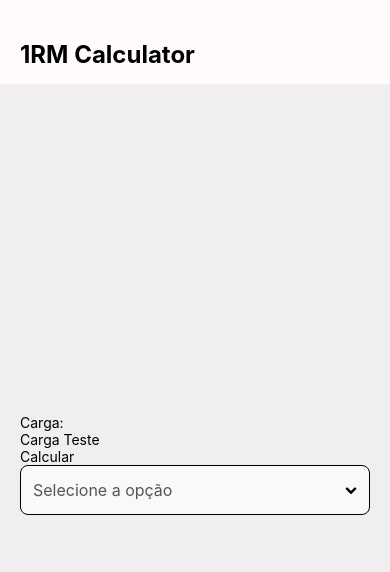
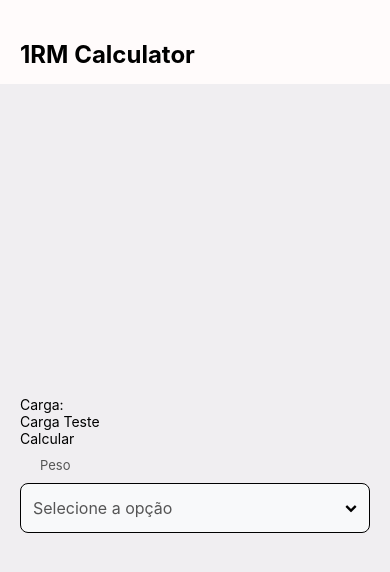
Before and after one commit to felipesousac/1rm-calculator, a React Native app: screen / in a window 390 px wide. Shown: the top 572 px of the page. Built offline with nearby package versions, Linux system fonts and the light colour scheme.

Commit message:
Add style do selected input

```diff
--- a/src/components/Form/index.jsx
+++ b/src/components/Form/index.jsx
@@ -71,9 +71,10 @@ export function Form() {
         <Text>Calcular</Text>
       </TouchableOpacity>
       <Select
-        onChangeSelect={id => alert(id)}
+        onChangeSelect={() => {}}
         text="Selecione a opção"
         options={fakePeso}
+        label="Peso"
       />
     </SafeAreaView>
   )
--- a/src/components/Select/index.jsx
+++ b/src/components/Select/index.jsx
@@ -11,20 +11,40 @@ import Icon from 'react-native-vector-icons/FontAwesome'
 
 import { styles } from './styles'
 
-export function Select({ options, onChangeSelect, text }) {
+export function Select({ options, onChangeSelect, text, label }) {
   const [txt, setTxt] = useState(text)
   const [modalVisible, setModalVisible] = useState(false)
+  const [selected, setSelected] = useState('')
 
   function renderOption(item) {
     return (
-      <TouchableOpacity style={styles.optionContainer}>
-        <Text style={styles.optionTxt}>{item.peso}</Text>
+      <TouchableOpacity
+        style={[
+          styles.optionContainer,
+          { backgroundColor: item.id === selected ? '#eee' : '#fff' }
+        ]}
+        onPress={() => {
+          onChangeSelect(item.id)
+          setTxt(item.peso)
+          setModalVisible(false)
+          setSelected(item.id)
+        }}
+      >
+        <Text
+          style={[
+            styles.optionTxt,
+            { fontWeight: item.id === selected ? 'bold' : 'normal' }
+          ]}
+        >
+          {item.peso}
+        </Text>
       </TouchableOpacity>
     )
   }
 
   return (
     <>
+      <Text style={styles.label}>{label}</Text>
       <TouchableOpacity
         style={styles.container}
         onPress={() => setModalVisible(true)}
--- a/src/components/Select/styles.js
+++ b/src/components/Select/styles.js
@@ -11,6 +11,12 @@ export const styles = StyleSheet.create({
     flexDirection: 'row',
     alignItems: 'center',
     justifyContent: 'space-between'
+  },
+  label: {
+    color: '#555',
+    fontSize: 13,
+    paddingLeft: 20,
+    paddingVertical: 10
   },
   txt: {
     color: '#555',
```
